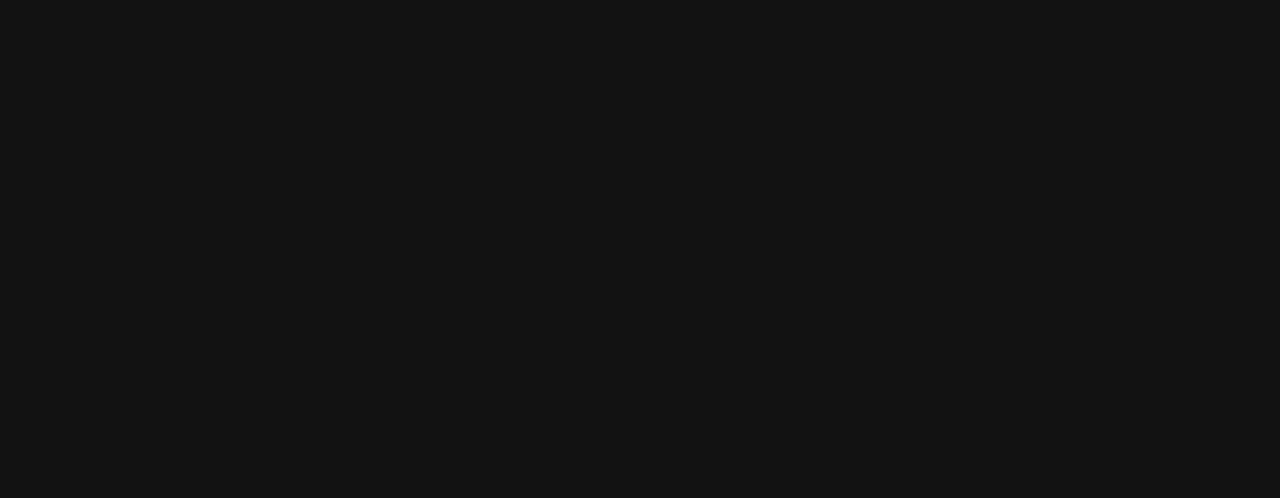
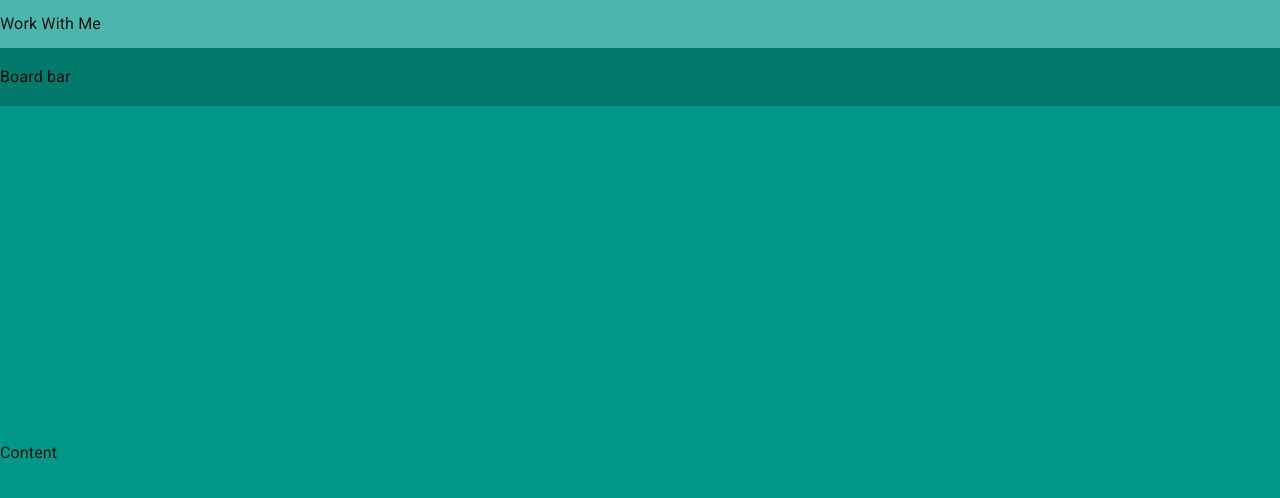
Before and after one commit to pknguyen2704/WorkWithMe, a React (Vite) app: page / in a window 1280 px wide. Shown: the top 498 px of the page. Built offline with nearby package versions, Linux system fonts and the light colour scheme.

Commit message:
create Header

```diff
--- a/index.html
+++ b/index.html
@@ -14,7 +14,7 @@
   rel="stylesheet"
   href="https://fonts.googleapis.com/icon?family=Material+Icons"
 />
-    <title>Vite + React</title>
+    <title>WorkWithMe</title>
   </head>
   <body>
     <div id="root"></div>
--- a/src/App.jsx
+++ b/src/App.jsx
@@ -1,11 +1,40 @@
-import Button from '@mui/material/Button';
+import Button from '@mui/material/Button'
+import Container from '@mui/material/Container'
+import Box from '@mui/material/Box'
+import theme from './theme'
 
 function App() {
 
   return (
-    <>
-
-    </>
+    <Container disableGutters maxWidth={false} sx={{height: '100vh'}}>
+      <Box sx={{
+        backgroundColor: 'primary.light',
+        width: '100%',
+        height: (theme) => theme.workWithMe.appBarHeight,
+        display: 'flex',
+        alignItems: 'center'
+      }}>
+      Work With Me
+      </Box>
+      <Box sx={{
+        backgroundColor: 'primary.dark',
+        width: '100%',
+        height:(theme) => theme.workWithMe.boardBarHeight,
+        display: 'flex',
+        alignItems: 'center'
+      }}>
+        Board bar
+      </Box>
+      <Box sx={{
+        backgroundColor: 'primary.main',
+        width: '100%',
+        height: (theme) => `calc(100vh - ${theme.workWithMe.appBarHeight} - ${theme.workWithMe.boardBarHeight})`,
+        display: 'flex',
+        alignItems: 'center'
+      }}>
+      Content
+      </Box>
+    </Container>
   )
 }
 
--- a/src/theme.js
+++ b/src/theme.js
@@ -1,22 +1,26 @@
-import { createTheme } from '@mui/material/styles'
-import { red } from '@mui/material/colors'
+import { experimental_extendTheme as extendTheme} from '@mui/material/styles'
+import { teal, deepOrange, cyan, orange } from '@mui/material/colors'
 
 // Create a theme instance.
-const theme = createTheme({
-  cssVariables: true,
-
-  palette: {
-    mode: 'dark',
-    primary: {
-      main: '#556cd6'
+const theme = extendTheme({
+    workWithMe: {
+        appBarHeight: '48px',
+        boardBarHeight: '58px'
     },
-    secondary: {
-      main: '#19857b'
-    },
-    error: {
-      main: red.A400,
-    },
-  },
+    colorSchemes: {
+        light: {
+            palette: {
+                primary: teal,
+                secondary: deepOrange
+            }
+        },
+        dark: {
+            palette: {
+                primary: cyan,
+                secondary: orange
+            }
+        }
+    }
 });
 
 export default theme
```
